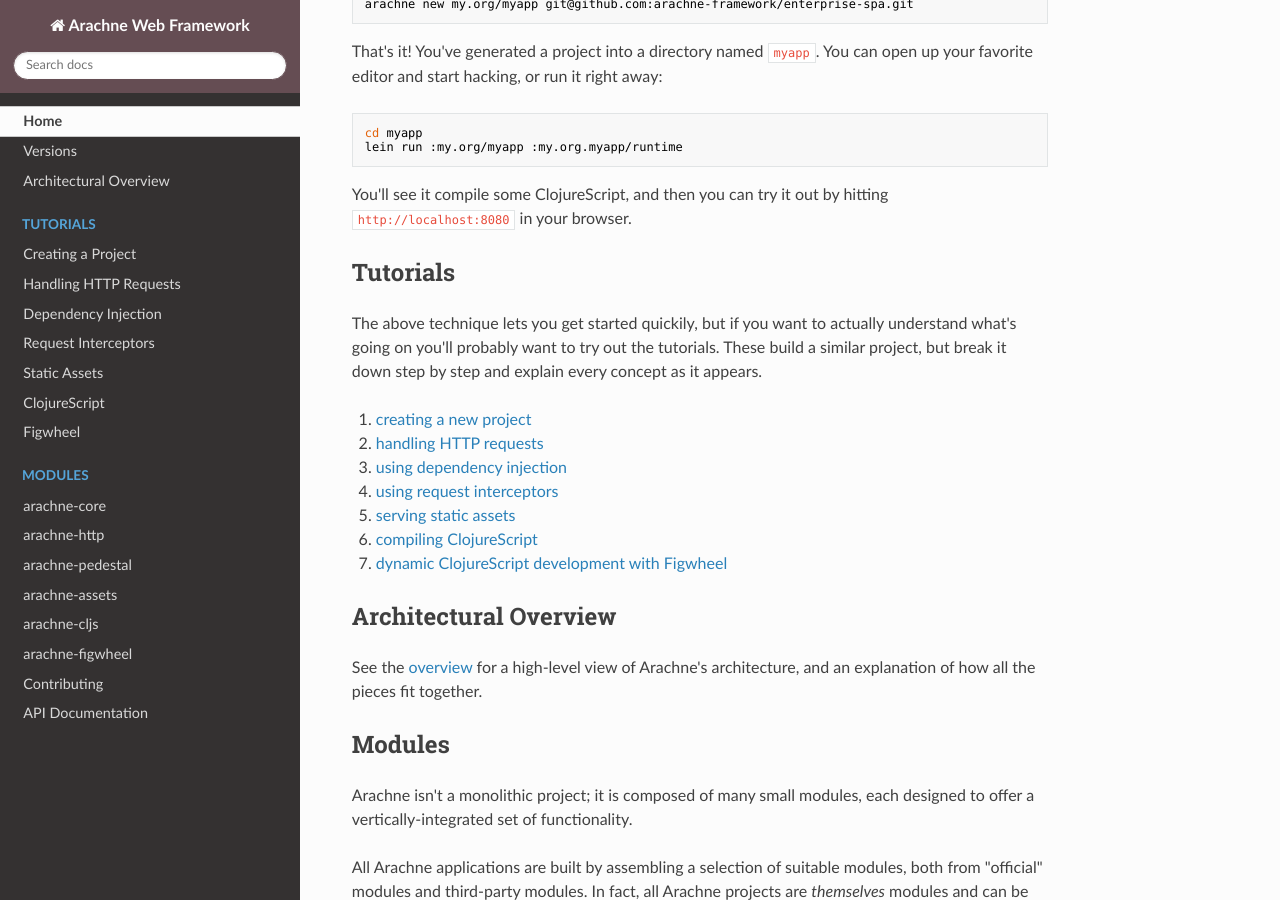
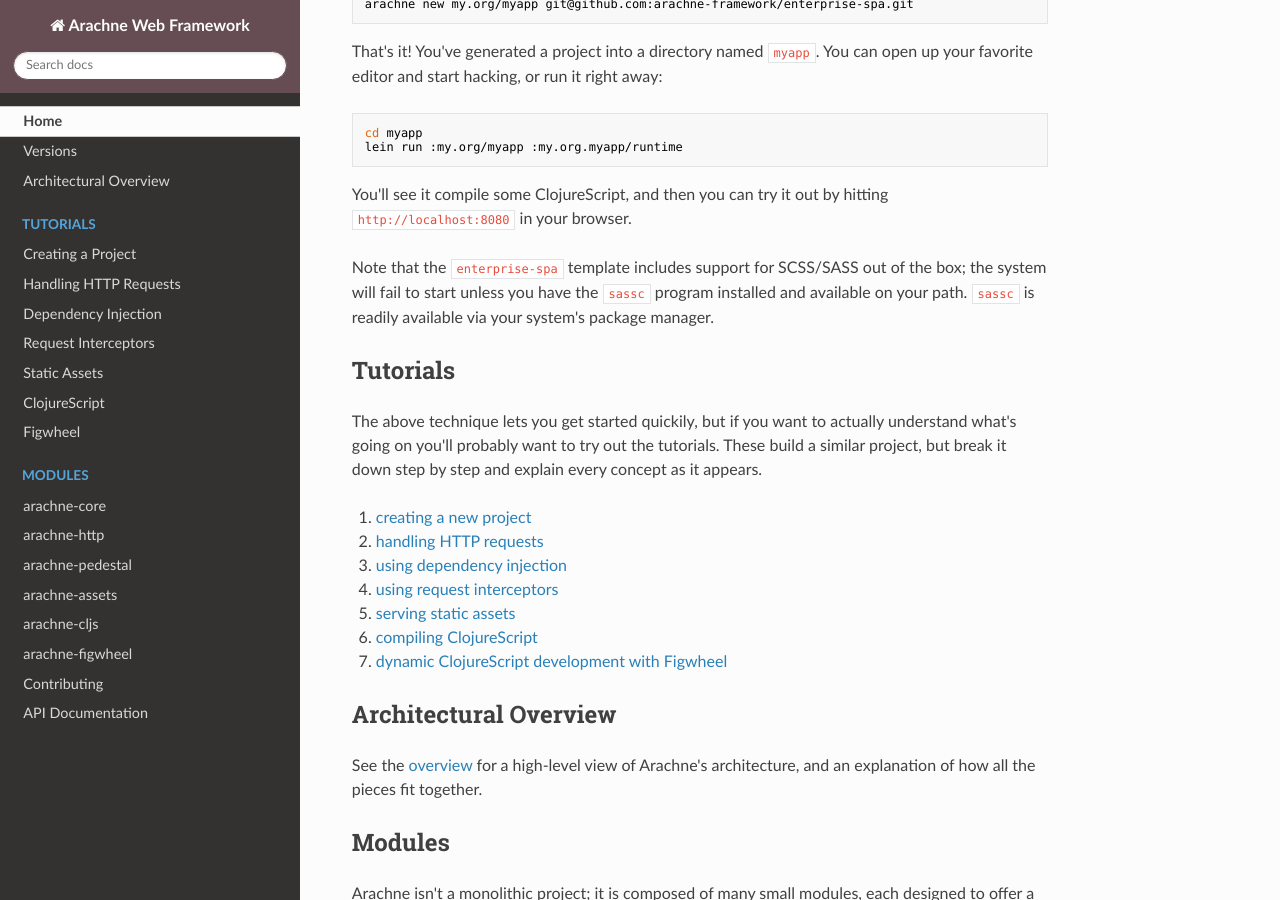
Before and after one commit to arachne-framework/arachne-docs, an MkDocs documentation site: the page built from docs/index.md, in a window 1280 px wide and 900 px high, scrolled down 1295 px. Built offline with MkDocs 1.6.1, drawn with Linux system fonts in a browser that asks for light colours; nearby versions of some CDN libraries; old or Windows-style settings are respelled for this version of MkDocs.

Commit message:
doc that sassc is required for enterprise-spa

```diff
--- a/docs/index.md
+++ b/docs/index.md
@@ -43,6 +43,8 @@
 
 You'll see it compile some ClojureScript, and then you can try it out by hitting `http://localhost:8080` in your browser.
 
+Note that the `enterprise-spa` template includes support for SCSS/SASS out of the box; the system will fail to start unless you have the `sassc` program installed and available on your path. `sassc` is readily available via your system's package manager.
+
 <h2>Tutorials</h2>
 
 The above technique lets you get started quickily, but if you want to actually understand what's going on you'll probably want to try out the tutorials. These build a similar project, but break it down step by step and explain every concept as it appears.
```
